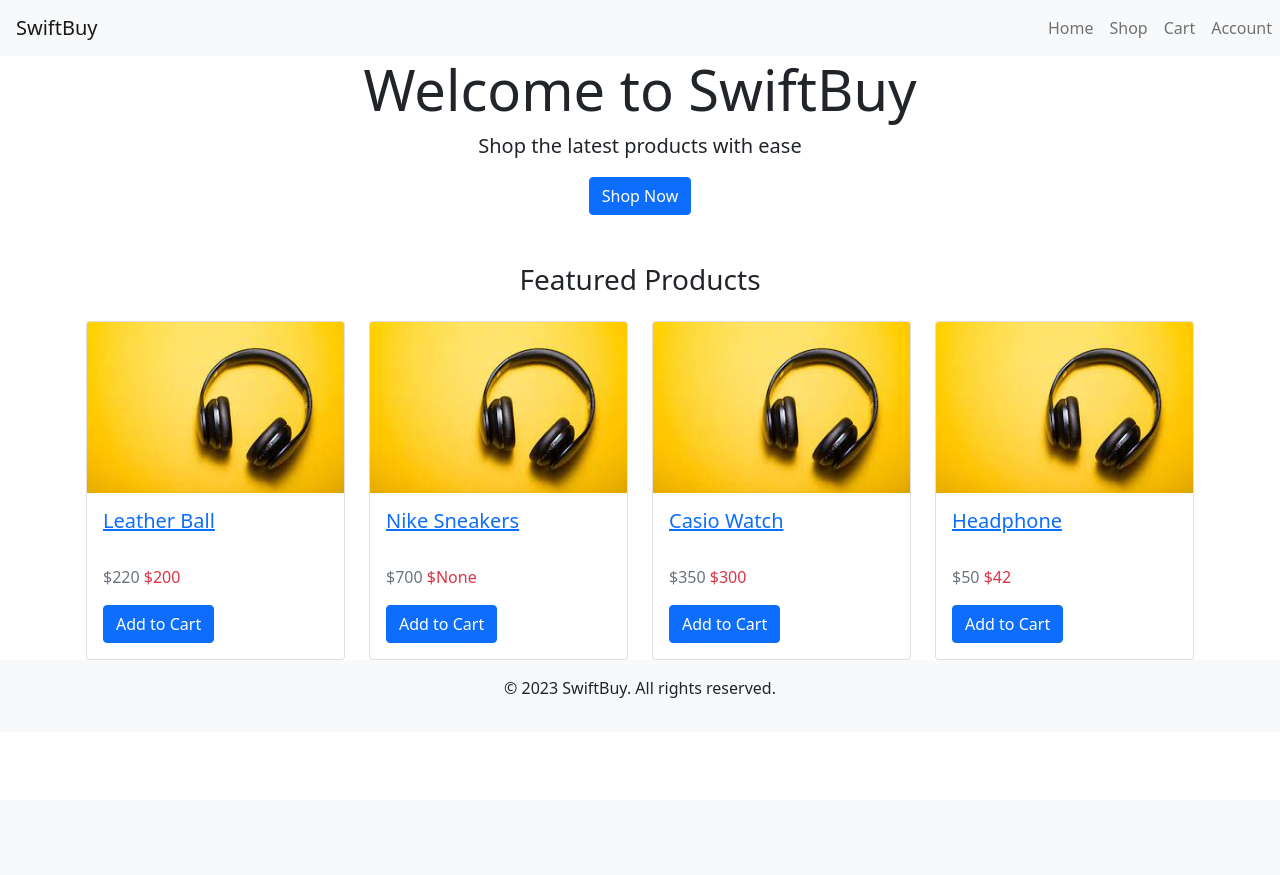
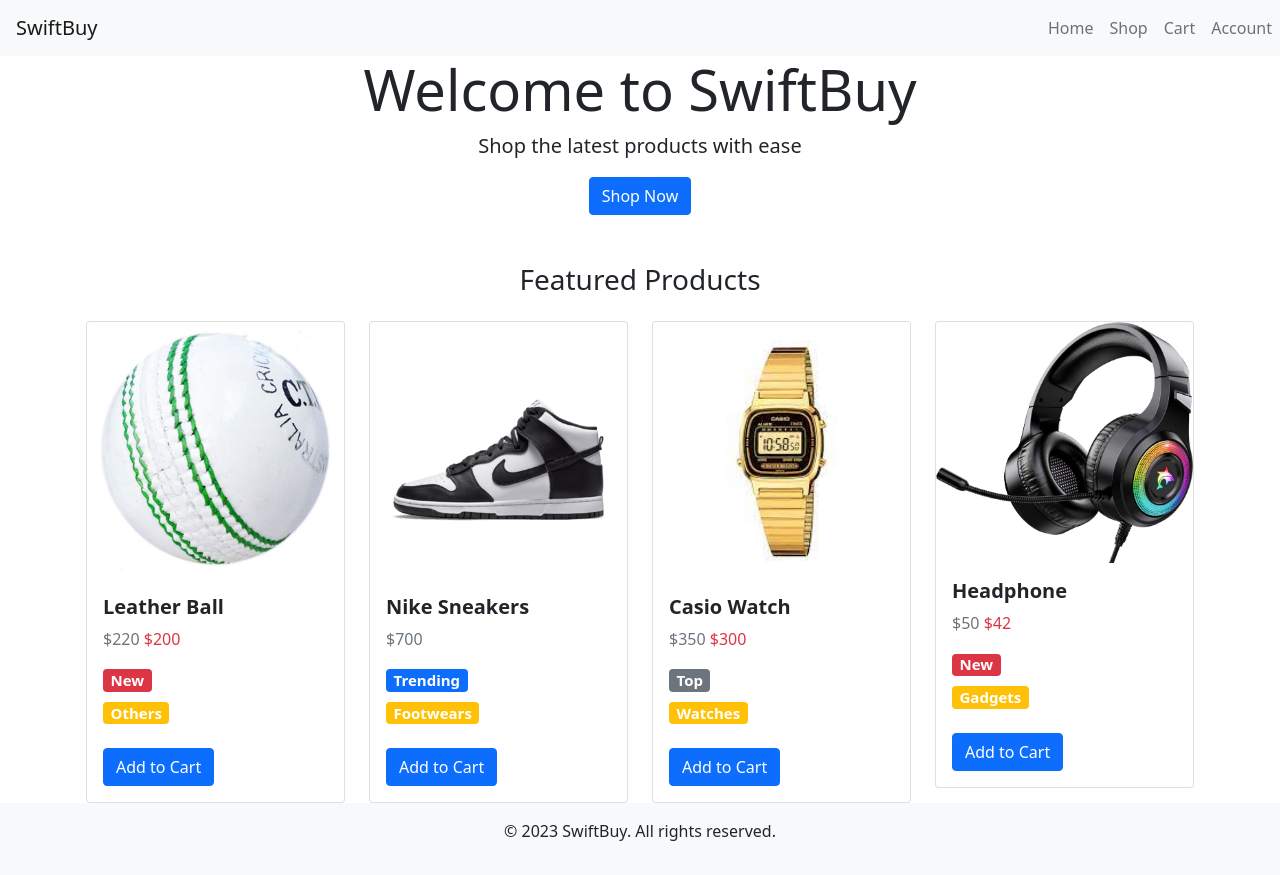
Before and after one commit to Beloved10/swiftbuy, a Django app: page / in a window 1280 px wide. Before the commit the page ends 698 px from the top, so only its background shows below. Run offline with Django 4.2, Linux system fonts and the light colour scheme; data comes from the database, SQL or seed files in the repository; both versions use the stored data as it was after the commit; some libraries are stand-ins or nearby versions.

Commit message:
third commit

```diff
--- a/catalog/models.py
+++ b/catalog/models.py
@@ -3,15 +3,18 @@
 
 
 CATEGORY_CHOICES = (
-    ('SH', 'Shirt'),
+    ('SH', 'Shirts'),
     ('TR', 'Trousers'),
-    ('FW', 'Footwear')
+    ('FW', 'Footwears'),
+    ('OT', 'Others'),
+    ('WT', 'Watches'),
+    ('GT', 'Gadgets')
 )
 
 LABEL_CHOICES = (
-    ('S', 'secondary'),
-    ('P', 'primary'),
-    ('D', 'danger')
+    ('secondary', 'Top'),
+    ('primary', 'Trending'),
+    ('danger', 'New')
 )
 
 class Item(models.Model):
@@ -20,8 +23,9 @@
     discount_price = models.IntegerField(blank=True, null=True)
     slug = models.SlugField()
     category = models.CharField(choices=CATEGORY_CHOICES, max_length=2)
-    label = models.CharField(choices=LABEL_CHOICES, max_length=2)
+    label = models.CharField(choices=LABEL_CHOICES, max_length=15)
     description = models.TextField()
+    image = models.ImageField(default='default.jpg', upload_to='static/images')
 
     def __str__(self):
         return self.title
--- a/ecom/settings.py
+++ b/ecom/settings.py
@@ -110,7 +110,8 @@
 STATIC_URL = '/static/'
 STATICFILES_DIRS = [os.path.join(BASE_DIR, 'static')]
 
-# Default primary key field type
-# https://docs.djangoproject.com/en/4.2/ref/settings/#default-auto-field
+STATIC_ROOT = os.path.join(BASE_DIR, 'staticfiles')
+MEDIA_URL = '/media/'
+MEDIA_ROOT = os.path.join(BASE_DIR, 'static/images')
 
 DEFAULT_AUTO_FIELD = 'django.db.models.BigAutoField'
--- a/ecom/urls.py
+++ b/ecom/urls.py
@@ -1,8 +1,14 @@
 
 from django.contrib import admin
 from django.urls import path, include
+from django.conf import settings
+from django.conf.urls.static import static
 
 urlpatterns = [
     path('admin/', admin.site.urls),
     path('', include('catalog.urls')),
 ]
+
+if settings.DEBUG:
+    urlpatterns += static(settings.MEDIA_URL, document_root=settings.MEDIA_ROOT)
+    urlpatterns += static(settings.STATIC_URL, document_root=settings.STATIC_ROOT)
--- a/templates/home.html
+++ b/templates/home.html
@@ -9,22 +9,27 @@
     <div class="col-md-3">
       <div class="card">
         <img
-          src="{% static 'images/product1.jpg' %}"
+          src="{{product.image.url}}"
           alt="Product 1"
           class="card-img-top"
         />
         <div class="card-body">
-          <a href=""
-            ><h5 class="card-title">{{product.title}}</h5>
-            <span class="badge badge-pill {{product.get_label_dispaly}}-color"
-              >New</span
-            >
-          </a>
+          <h5 class="card-title"><strong>{{product.title}}</strong></h5>
           <p class="card-text">
             <span class="text-muted">${{product.price}}</span>
+            {% if product.discount_price %}
             <span class="text-danger ms-2">${{product.discount_price}}</span>
+            {% endif %}
+            <div class="mask">
+                <div class="d-flex justify-content-start align-items-end h-100">
+                  <h5><span class="badge bg-{{product.label}} ms-2">{{product.get_label_display}}</span></h5>
+                </div>
+                <div class="d-flex justify-content-start align-items-end h-100">
+                    <h5><span class="badge bg-warning ms-2">{{product.get_category_display}}</span></h5>
+                  </div>
+              </div>
+
           </p>
-
           <a href="#" class="btn btn-primary">Add to Cart</a>
         </div>
       </div>
```
Also changed, not shown: catalog/migrations/0004_item_image_alter_item_category_alter_item_label.py (added), db.sqlite3, static/ADAUSDT_2023-04-13_18-16-27-768x417.jpg.jpg (deleted), static/images/Casio Watch.jpg (added), static/images/Headphone.jpg (added), static/images/Leather Ball.jpg (added), static/images/Nike Sneakers.jpg (added), static/images/product4.jpg (deleted), static/images/static/images/Casio_Watch.jpg (added), static/images/static/images/Headphone.jpg (added), static/images/static/images/Leather_Ball.jpg (added), static/images/static/images/Nike_Sneakers.jpg (added).
